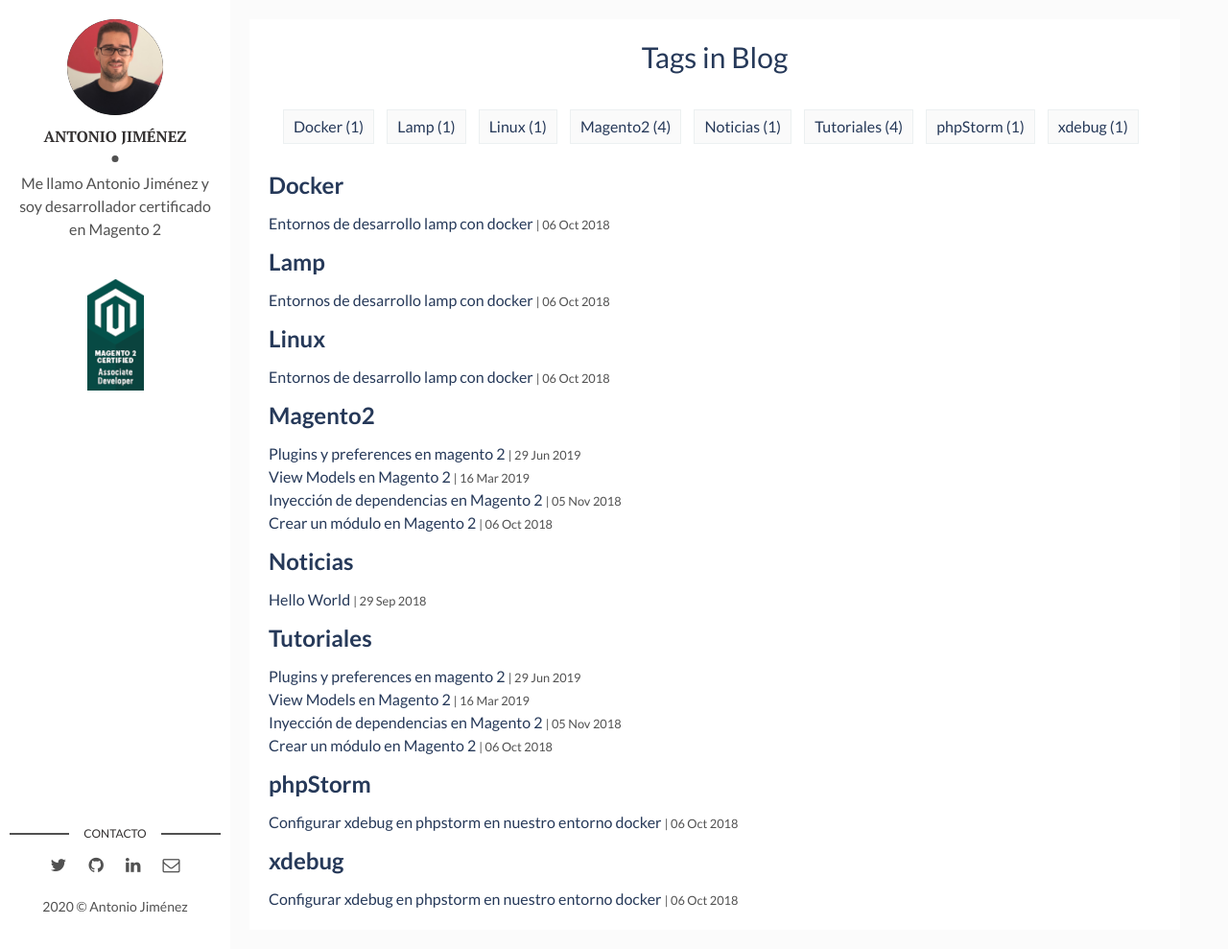
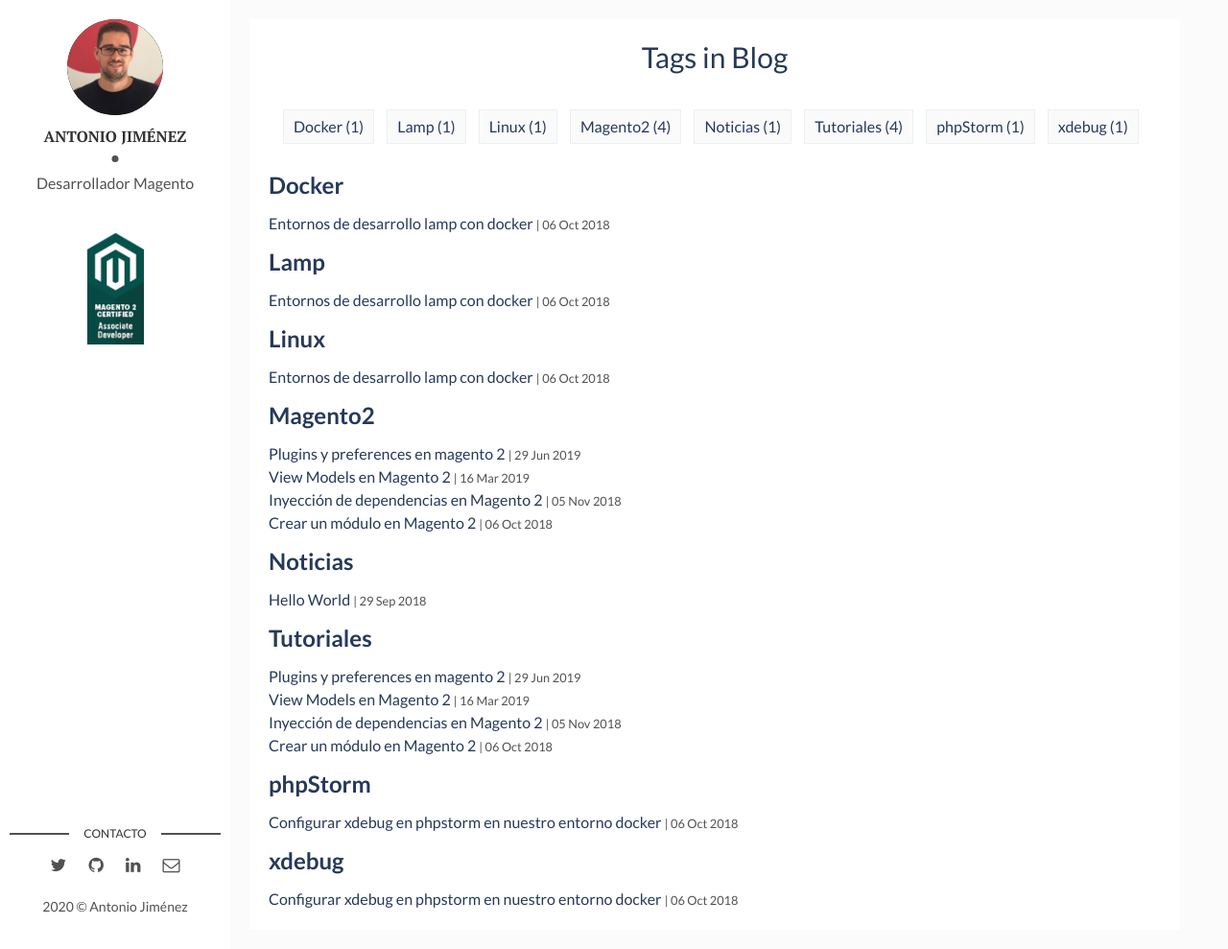
Before and after one commit to n0ni0/n0ni0.github.io, a Jekyll site: the page built from tags.html, in a window 1280 px wide and 989 px high. Shown: the whole window at 96% size. Built offline with Jekyll 4.4.1, drawn with Linux system fonts in a browser that asks for light colours.

Commit message:
Update about-author

```diff
--- a/_config.yml
+++ b/_config.yml
@@ -11,7 +11,7 @@ site-twitter: #if your site has a twitter account, enter it here
 # Author Settings
 author: Antonio Jiménez # add your name
 author-img: Antonio@2x.jpg # add your photo
-about-author: Me llamo Antonio Jiménez y soy desarrollador certificado en Magento 2 # add description
+about-author: Desarrollador Magento # add description
 social-twitter: n0nio # add your Twitter handle
 social-facebook: # add your Facebook handle
 social-github: n0ni0 # add your Github handle
```
